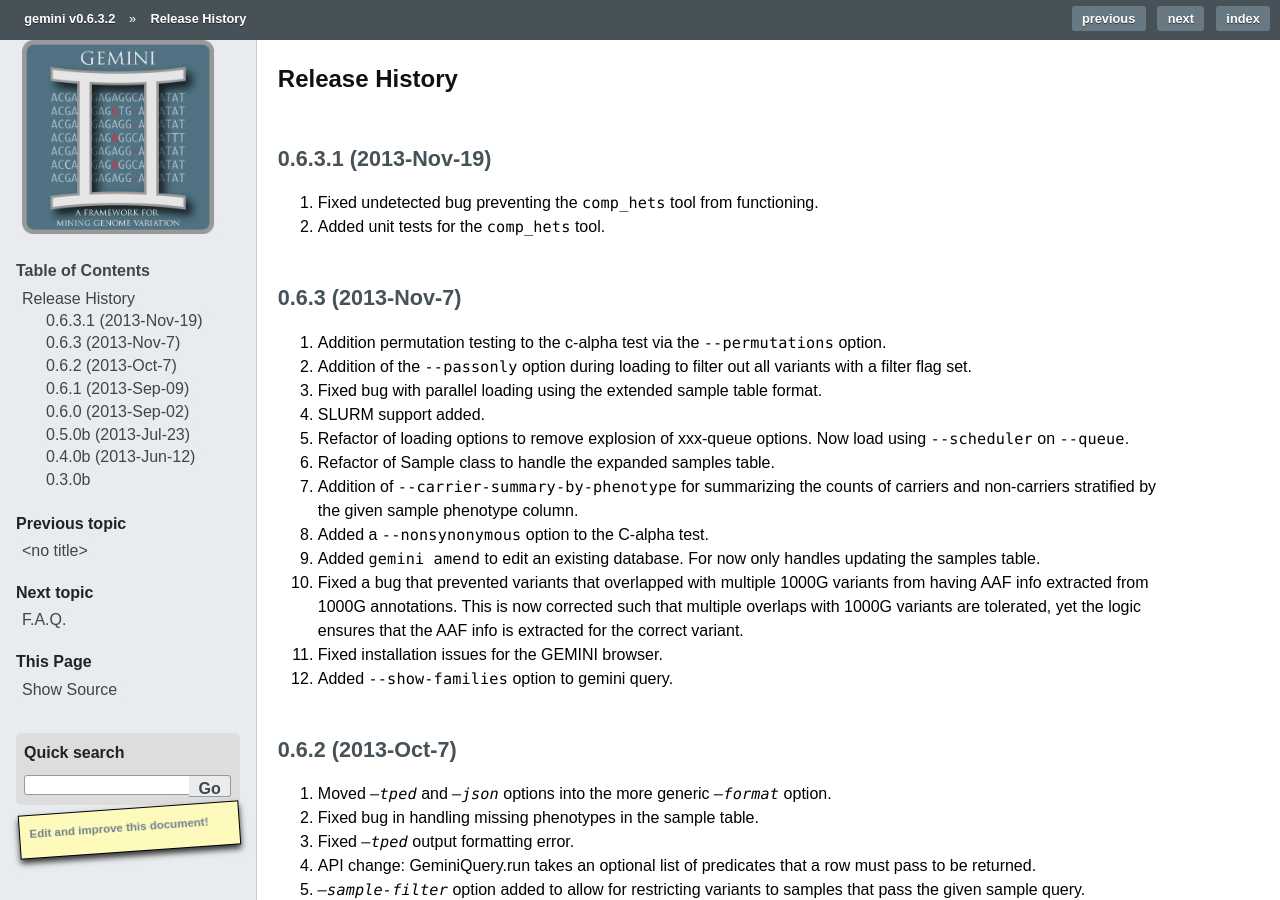
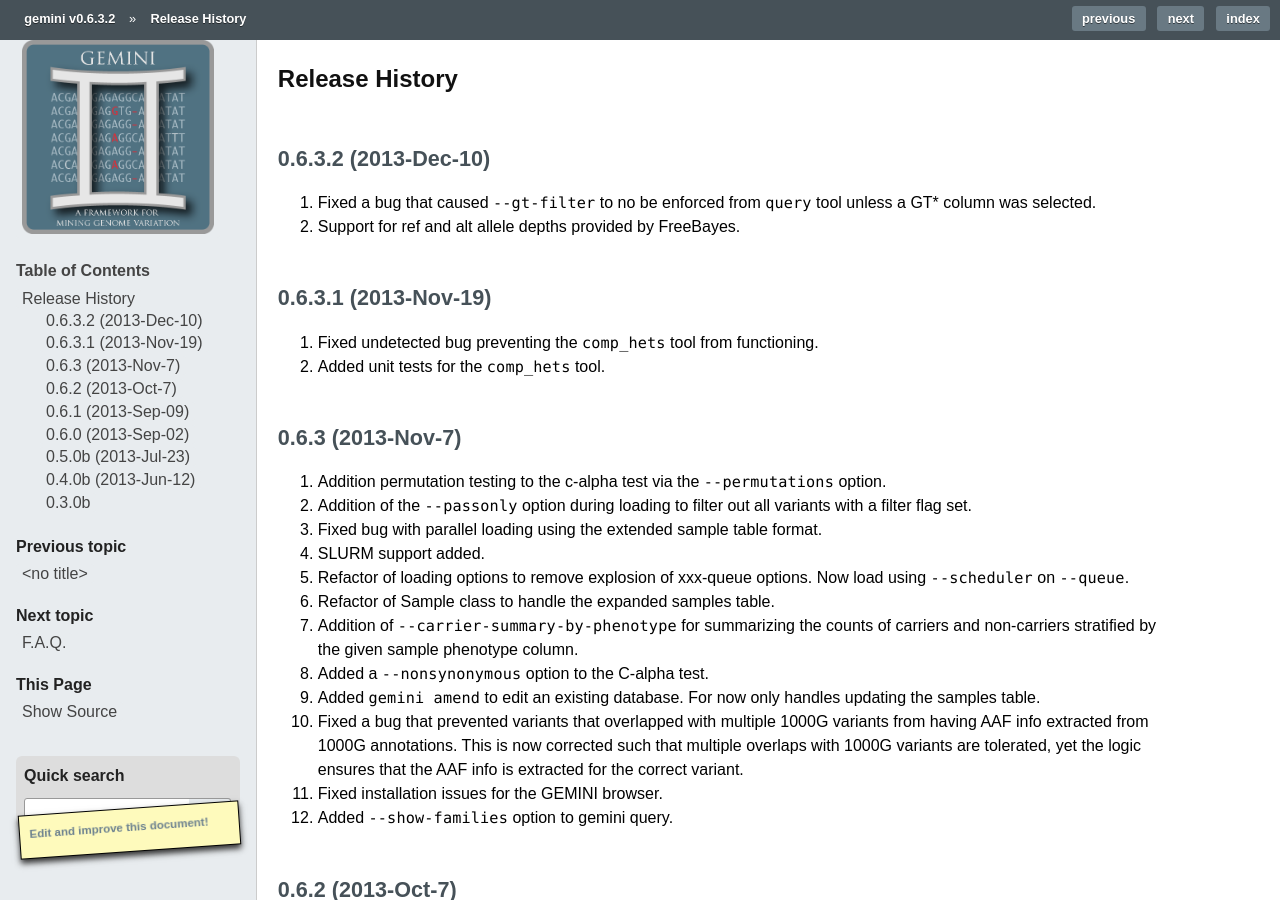
Before and after one commit to arq5x/gemini, a Sphinx documentation site: the page built from docs/content/history.rst, in a window 1280 px wide and 900 px high. Built offline with Sphinx 7.4.7, drawn with Linux system fonts in a browser that asks for light colours; formulas are drawn with MathJax 3; pages that are not in the unit, such as notebooks, are missing from menus; comment, search, counter and statistics services are not loaded; the version number is read from the project's files by our own code.

Commit message:
[DOC] update history for 0.6.3.2

```diff
--- a/docs/content/history.rst
+++ b/docs/content/history.rst
@@ -1,6 +1,11 @@
 #############################
 Release History
 #############################
+
+0.6.3.2 (2013-Dec-10)
+=======================================
+1. Fixed a bug that caused ``--gt-filter`` to no be enforced from ``query`` tool unless a GT* column was selected.
+2. Support for ref and alt allele depths provided by FreeBayes.
 
 0.6.3.1 (2013-Nov-19)
 =======================================
```
